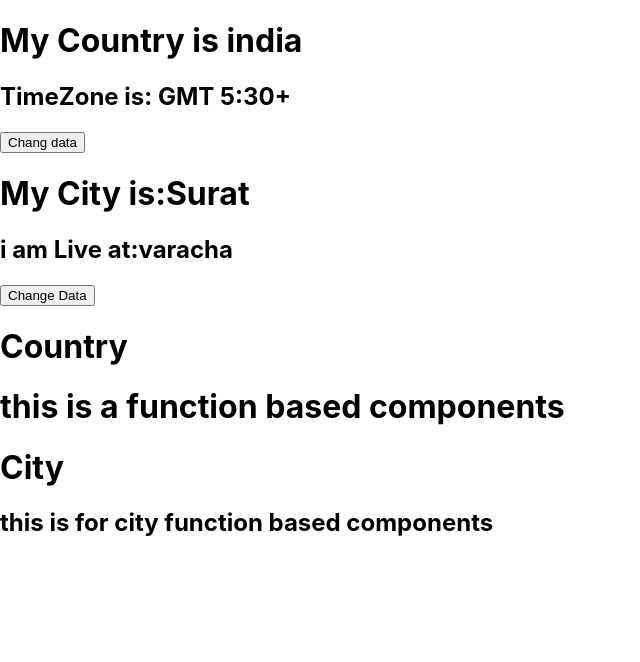
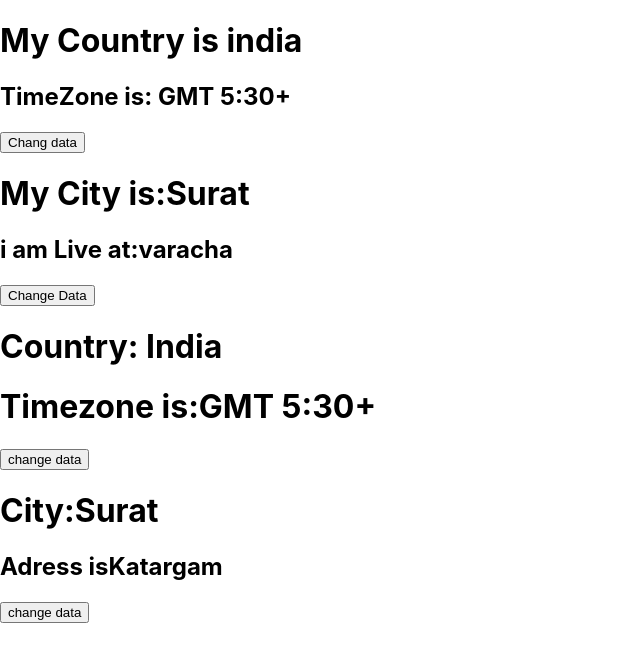
Before and after one commit to rackyjethava/firstreact, a React (Create React App) app: page / in a window 1280 px wide. Shown: the top 662 px of the page, without its empty margins (0-640 px from the left). Built offline with nearby package versions, Linux system fonts and the light colour scheme.

Commit message:
29_2_24_component

```diff
--- a/src/user/component/CityFun.js
+++ b/src/user/component/CityFun.js
@@ -1,10 +1,20 @@
-import React from 'react';
+import React,{useState} from 'react';
 
 function CityFun(props) {
+
+    const[City,setCity]=useState('Surat')
+    const[Adress,setAdress]=useState('Katargam')
+
+    const changedata=()=>{
+        setCity('Ahemdavad')
+        setAdress('Varacha')
+    }
     return (
         <div>
-            <h1>City</h1>
-            <h2>this is for city function based components</h2>
+            <h1>City:{City}</h1>
+            <h2>Adress is{Adress}</h2>
+
+            <button onClick={changedata}>change data</button>
         </div>
     );
 }
--- a/src/user/component/CountryFun.js
+++ b/src/user/component/CountryFun.js
@@ -1,10 +1,20 @@
-import React from 'react';
+import React,{useState} from 'react';
 
 function CountryFun(props) {
+    const[Country,setCountry]=useState('India')
+    const[TimeZone,setTimezone]=useState('GMT 5:30+')
+
+    const changedata=()=>{
+        setCountry('Canada')
+        setTimezone('GMT 6:00')
+    }
+
+
     return (
         <div>
-            <h1>Country</h1>
-            <h1>this is a function based components</h1>
+            <h1>Country: {Country}</h1>
+            <h1>Timezone is:{TimeZone}</h1>
+            <button onClick={changedata}>change data</button>
         </div>
     );
 }
```
